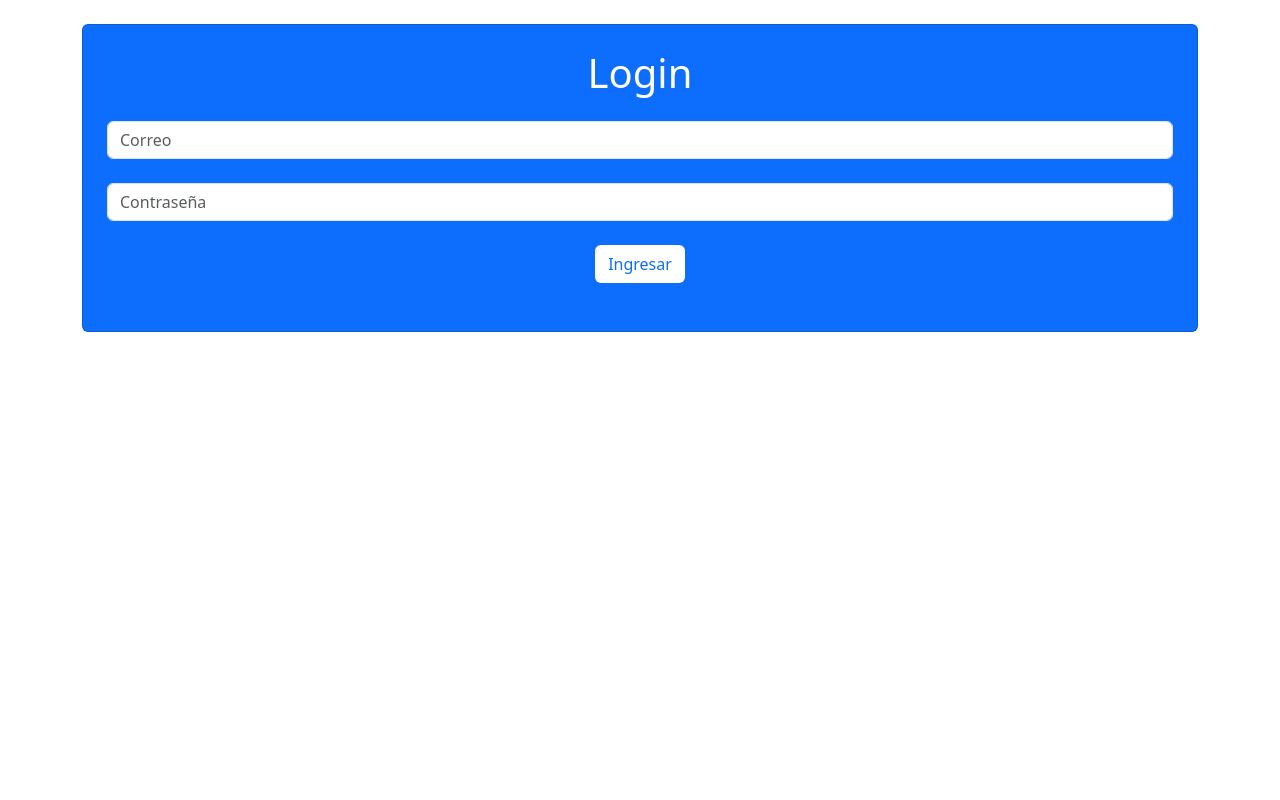
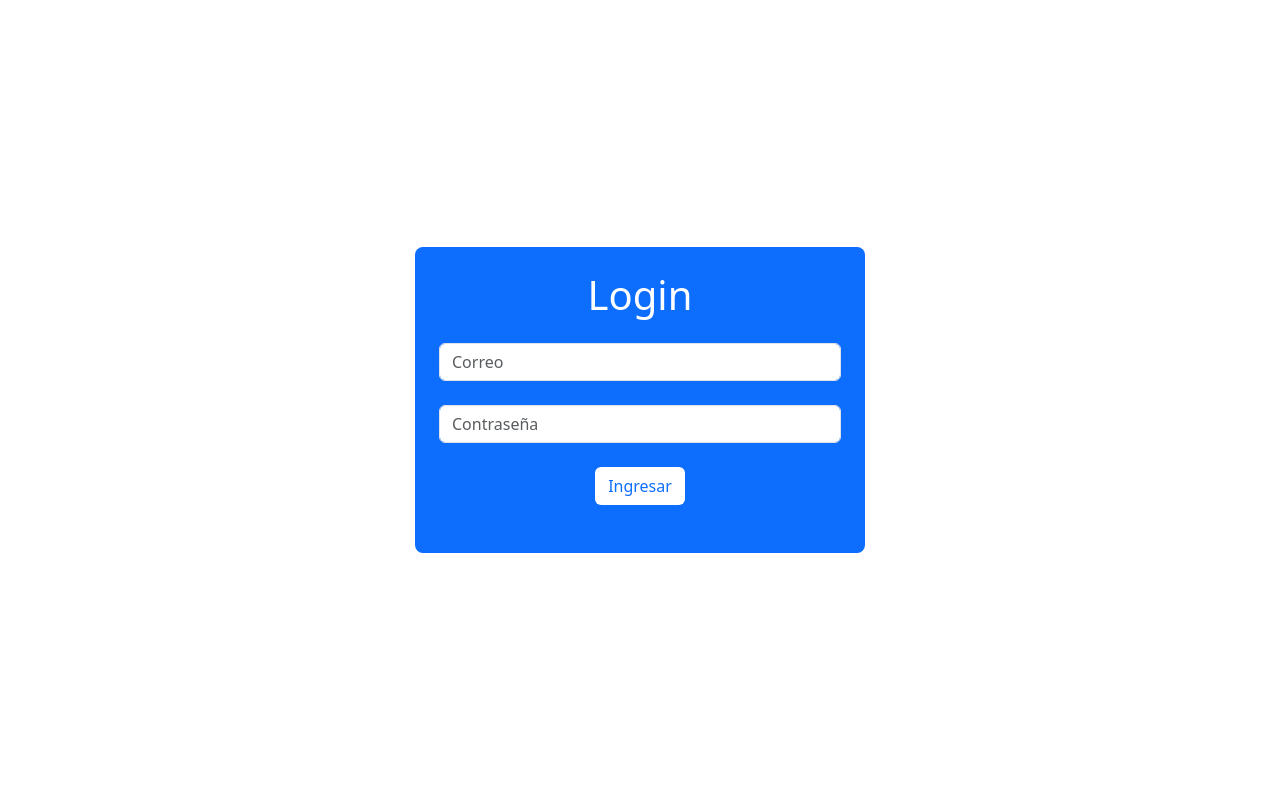
Before and after one commit to haun123/EvaluacionPracticaU3, a PHP site: page /login.php in a window 1280 px wide. Run offline with PHP 8.4, Linux system fonts and the light colour scheme.

Commit message:
ok ya lo voy a dejar asi, pero no se puede hacer pàraque qude mas ancho y alto

```diff
--- a/login.php
+++ b/login.php
@@ -39,17 +39,17 @@ if ($_SERVER['REQUEST_METHOD'] === 'POST') {
     <title>Login</title>
     <link href="https://cdn.jsdelivr.net/npm/bootstrap@5.3.8/dist/css/bootstrap.min.css" rel="stylesheet">
 </head>
-<body>
+<body class="d-flex align-items-center vh-100">
 
-<div class="container mt-4">
-<div class="card text-center bg-primary p-4 h-100">
+    <div class="container">
+
+        <div class="bg-primary text-center p-4 rounded-3" style="max-width: 450px; margin-left: auto; margin-right: auto;">
 
             <h1 class="text-white mb-4">Login</h1>
 
             <?php if($mensaje != ""): ?>
                 <p><?= $mensaje ?></p>
             <?php endif; ?>
-
 
             <form method="POST">
                 <input type="email" name="email" placeholder="Correo" class="form-control mb-4" required>
```
Lines whose indentation alone changed are shown as unchanged.
